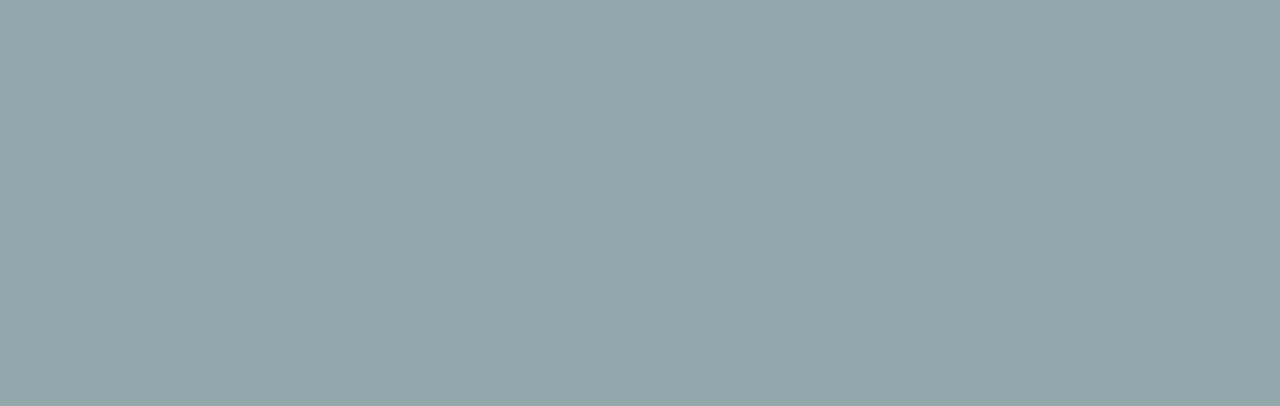
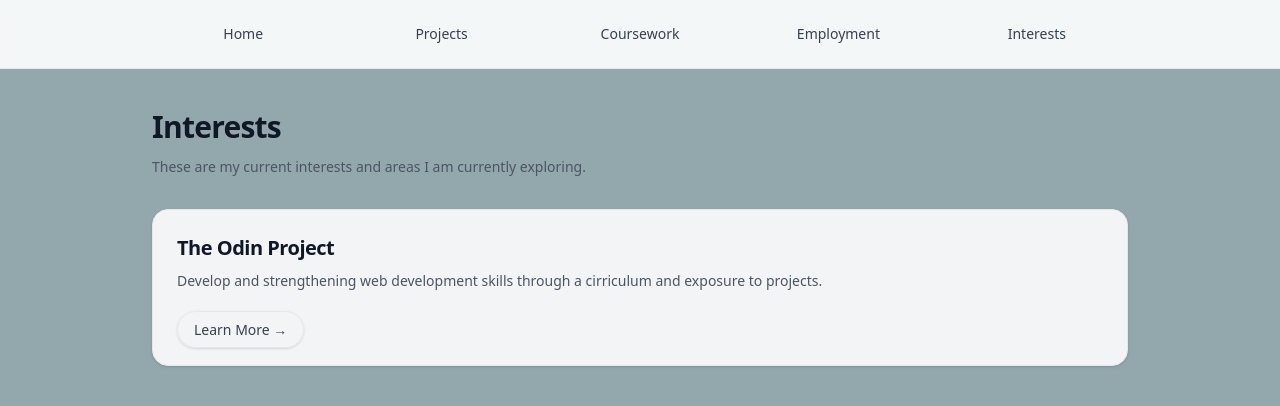
Before and after one commit to raul-martinezbeltran/Personal-Website, a React (Vite) app: page /#/interests in a window 1280 px wide. Before the commit this address had no page. Shown: the top 406 px of the page. Built offline with nearby package versions, Linux system fonts and the light colour scheme.

Commit message:
Added interest component and added interests page to highlight any current projects or work

```diff
--- a/src/App.tsx
+++ b/src/App.tsx
@@ -4,6 +4,7 @@
 import Home from "./Pages/Home";
 import Employment from "./Pages/Employment";
 import "./App.css";
+import Interests from "./Pages/Interests";
 
 function App() {
   return (
@@ -13,6 +14,7 @@
         <Route path="/projects" element={<Projects />} />
         <Route path="/coursework" element={<Coursework />} />
         <Route path="/employment" element={<Employment />} />
+        <Route path="/interests" element={<Interests />} />
       </Routes>
     </div>
   );
--- /dev/null
+++ b/src/Components/Interest/index.tsx
@@ -0,0 +1,45 @@
+import Button from "../Button";
+
+export default function Interest({
+  name,
+  description,
+  link,
+  other,
+}: {
+  name: string;
+  description: string;
+  link?: string;
+  other?: string;
+}) {
+  return (
+    <div className="h-full">
+      <div className="h-full bg-gray-100 border border-gray-200 rounded-2xl p-6 shadow-sm hover:shadow-md hover:-translate-y-0.5 transform transition flex flex-col">
+        {/* Title */}
+        <h2 className="text-xl font-semibold tracking-tight text-gray-900">
+          {name}
+        </h2>
+
+        {/* Description */}
+        <p className="mt-2 text-sm text-gray-600 leading-relaxed">
+          {description}
+        </p>
+
+        {/* Other info as pill */}
+        {other && (
+          <div className="mt-4 flex flex-wrap gap-2">
+            <span className="px-3 py-1 text-xs font-medium bg-gray-200 text-gray-800 rounded-full">
+              {other}
+            </span>
+          </div>
+        )}
+
+        {/* Push button to bottom */}
+        {link && (
+          <div className="mt-auto pt-6">
+            <Button name="Learn More →" link={link} />
+          </div>
+        )}
+      </div>
+    </div>
+  );
+}
--- a/src/Components/Navbar/index.tsx
+++ b/src/Components/Navbar/index.tsx
@@ -23,6 +23,9 @@
           </Link>
           <Link to="/employment" className={navItemStyle}>
             Employment
+          </Link>
+          <Link to="/interests" className={navItemStyle}>
+            Interests
           </Link>
         </div>
 
@@ -68,6 +71,9 @@
             <Link to="/employment" className={navItemStyle}>
               Employment
             </Link>
+            <Link to="/interests" className={navItemStyle}>
+              Interests
+            </Link>
           </div>
         )}
       </div>
--- /dev/null
+++ b/src/Pages/Interests/index.tsx
@@ -0,0 +1,29 @@
+import Interest from "../../Components/Interest";
+import Navbar from "../../Components/Navbar";
+
+export default function Interests() {
+  return (
+    <div className="min-h-screen text-gray-900">
+      <Navbar />
+
+      <main className="max-w-5xl mx-auto px-6 py-10">
+        <div className="mb-8">
+          <h1 className="text-3xl font-semibold tracking-tight mb-3">
+            Interests
+          </h1>
+          <p className="text-gray-600 text-sm">
+            These are my current interests and areas I am currently exploring.
+          </p>
+        </div>
+
+        <div className="grid sm:grid-cols-1 lg:grid-cols-1 gap-6">
+          <Interest
+            name="The Odin Project"
+            description="Develop and strengthening web development skills through a cirriculum and exposure to projects."
+            link="https://www.theodinproject.com/"
+          />
+        </div>
+      </main>
+    </div>
+  );
+}
```
